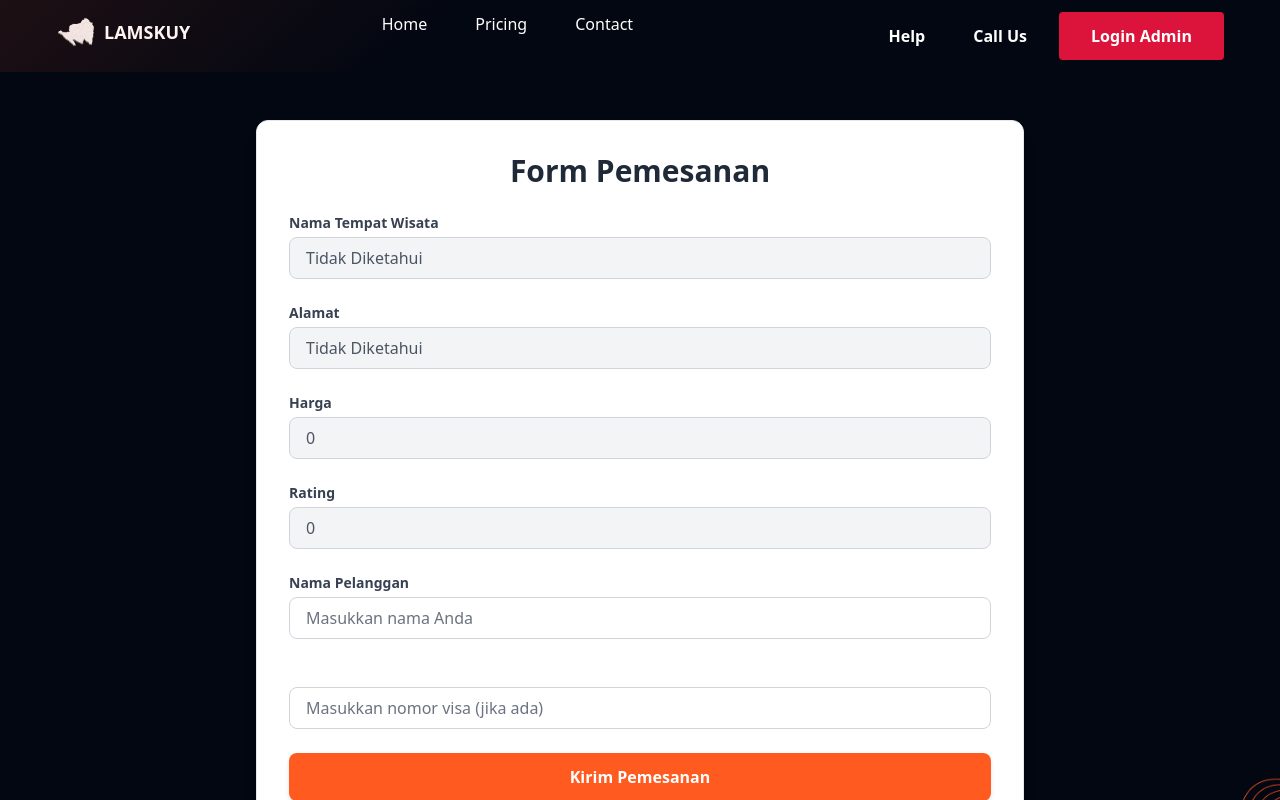
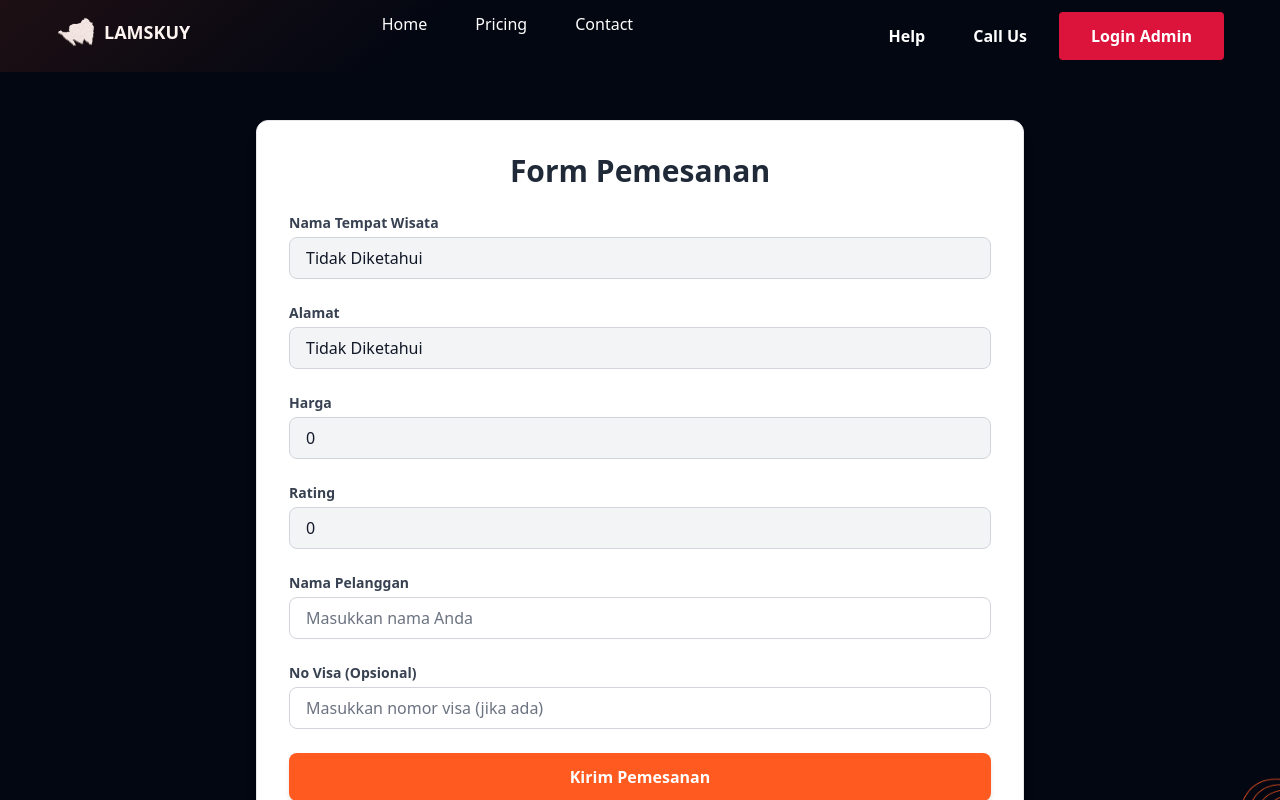
Before and after one commit to lioneladitya/IF22A-ElGasing, a Next.js app: page /pesan in a window 1280 px wide. Shown: the top 800 px of the page. Built offline with nearby package versions, Linux system fonts and the light colour scheme.

Commit message:
aldion : mengubah form inputan agar terlihat saat user menginput

```diff
--- a/app/pesan/page.tsx
+++ b/app/pesan/page.tsx
@@ -1,4 +1,3 @@
-// PesanPage dengan pengiriman data ke API
 "use client";
 
 import { useSearchParams } from "next/navigation";
@@ -16,11 +15,23 @@ const PesanPage = () => {
   // State untuk input tambahan
   const [customerName, setCustomerName] = useState("");
   const [visaNumber, setVisaNumber] = useState("");
+  const [error, setError] = useState<string | null>(null);
 
-  const handleOrder = async () => {
+  const handleOrder = async (event: React.FormEvent) => {
+    event.preventDefault(); // Mencegah default behavior submit form
+
+    // Validasi input
+    if (!customerName.trim()) {
+      setError("Nama pelanggan wajib diisi.");
+      return;
+    }
+
+    setError(null); // Reset error jika validasi lolos
+
     try {
       const orderData = {
         customerName,
+        visaNumber,
         place,
         country,
         price,
@@ -49,7 +60,6 @@ const PesanPage = () => {
     }
   };
 
-
   return (
     <div className="max-w-3xl mx-auto mt-12 p-8 bg-white rounded-xl shadow-lg border border-gray-200">
       <h1 className="text-3xl font-extrabold mb-6 text-gray-800 text-center">Form Pemesanan</h1>
@@ -61,7 +71,7 @@ const PesanPage = () => {
               type="text"
               value={place}
               readOnly
-              className="w-full mt-1 px-4 py-2 border border-gray-300 rounded-lg bg-gray-100 text-gray-600 cursor-not-allowed"
+              className="w-full mt-1 px-4 py-2 border border-gray-300 rounded-lg bg-gray-100 text-gray-900 cursor-not-allowed"
             />
           </div>
           <div>
@@ -70,7 +80,7 @@ const PesanPage = () => {
               type="text"
               value={country}
               readOnly
-              className="w-full mt-1 px-4 py-2 border border-gray-300 rounded-lg bg-gray-100 text-gray-600 cursor-not-allowed"
+              className="w-full mt-1 px-4 py-2 border border-gray-300 rounded-lg bg-gray-100 text-gray-900 cursor-not-allowed"
             />
           </div>
           <div>
@@ -79,7 +89,7 @@ const PesanPage = () => {
               type="text"
               value={price}
               readOnly
-              className="w-full mt-1 px-4 py-2 border border-gray-300 rounded-lg bg-gray-100 text-gray-600 cursor-not-allowed"
+              className="w-full mt-1 px-4 py-2 border border-gray-300 rounded-lg bg-gray-100 text-gray-900 cursor-not-allowed"
             />
           </div>
           <div>
@@ -88,7 +98,7 @@ const PesanPage = () => {
               type="text"
               value={rating}
               readOnly
-              className="w-full mt-1 px-4 py-2 border border-gray-300 rounded-lg bg-gray-100 text-gray-600 cursor-not-allowed"
+              className="w-full mt-1 px-4 py-2 border border-gray-300 rounded-lg bg-gray-100 text-gray-900 cursor-not-allowed"
             />
           </div>
           <div>
@@ -98,19 +108,22 @@ const PesanPage = () => {
               value={customerName}
               onChange={(e) => setCustomerName(e.target.value)}
               placeholder="Masukkan nama Anda"
-              className="w-full mt-1 px-4 py-2 border border-gray-300 rounded-lg focus:ring focus:ring-orange-200 focus:border-orange-400"
+              className="w-full mt-1 px-4 py-2 border border-gray-300 rounded-lg text-gray-900 bg-white focus:ring focus:ring-orange-200 focus:border-orange-400"
             />
           </div>
           <div>
-            <label className="block text-sm font-semibold text-black-700">No Visa (Opsional)</label>
+            <label className="block text-sm font-semibold text-gray-700">No Visa (Opsional)</label>
             <input
               type="text"
               value={visaNumber}
               onChange={(e) => setVisaNumber(e.target.value)}
               placeholder="Masukkan nomor visa (jika ada)"
-              className="w-full mt-1 px-4 py-2 border border-gray-300 rounded-lg focus:ring focus:ring-orange-200 focus:border-orange-400"
+              className="w-full mt-1 px-4 py-2 border border-gray-300 rounded-lg text-gray-900 bg-white focus:ring focus:ring-orange-200 focus:border-orange-400"
             />
           </div>
+          {error && (
+            <div className="text-red-600 text-sm font-semibold">{error}</div>
+          )}
         </div>
         <button
           type="submit"
--- a/package.json
+++ b/package.json
@@ -24,6 +24,7 @@
     "@types/react-dom": "^18",
     "autoprefixer": "^10.0.1",
     "postcss": "^8",
+    "prisma": "^6.2.1",
     "tailwindcss": "^3.3.0",
     "typescript": "^5"
   }
```
Also changed, not shown: dokumentasi/22312006_aldionihzapratama/dokumentasi.txt (added), 1 other file (tests, documents, lock files or other folders).
